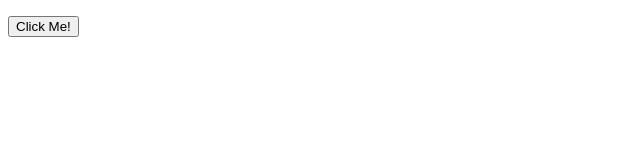
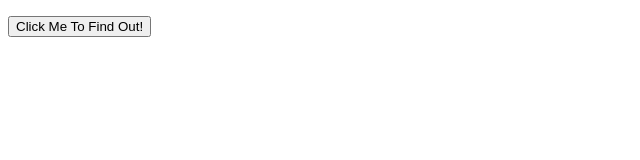
Before and after one commit to fiona5610/CS3-3Q-Cesium-AA2-Lim, a plain HTML site: page index.html in a window 1280 px wide. Shown: the whole page, without its empty margins (0-640 px from the left). Drawn offline with Linux system fonts and the light colour scheme.

Commit message:
Update index.html

```diff
--- a/index.html
+++ b/index.html
@@ -4,15 +4,15 @@
 		<head>
 
 		<title>JavaScript Functions</title>
-        <meta charset="UTF-8">
-        <meta name="author" content="Fiona Zhian C. Lim">
-        <meta name="keywords" content="Laboratory Activity 2">
+		<meta charset="UTF-8">
+     		<meta name="author" content="Fiona Zhian C. Lim">
+     		<meta name="keywords" content="Laboratory Activity 2">
 
 		</head>
 
 		<body>
 		<p id = "result"></p>
-		<button onclick = "calculatingPopulation()">Click Me!</button>
+		<button onclick = "calculatingPopulation()">Click Me To Find Out!</button>
 
 		<script src = "script.js"></script>
 
```
